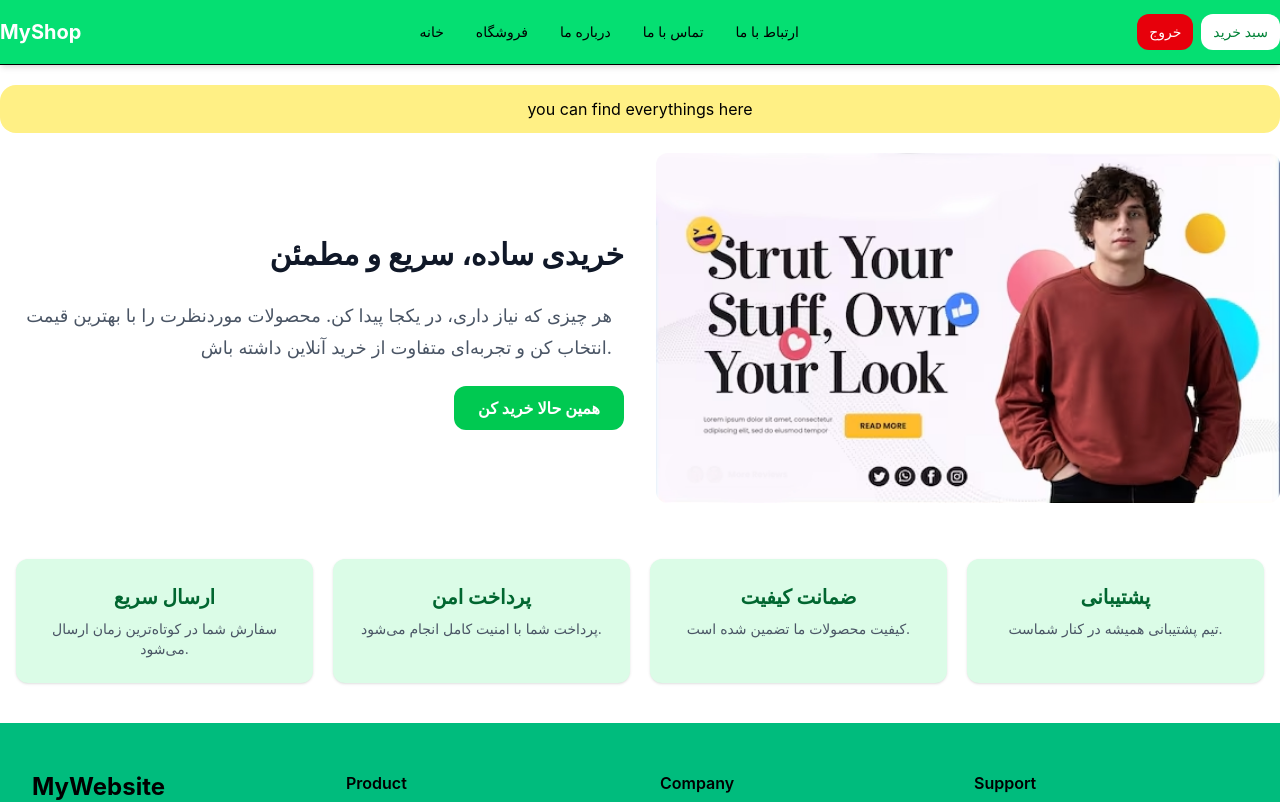
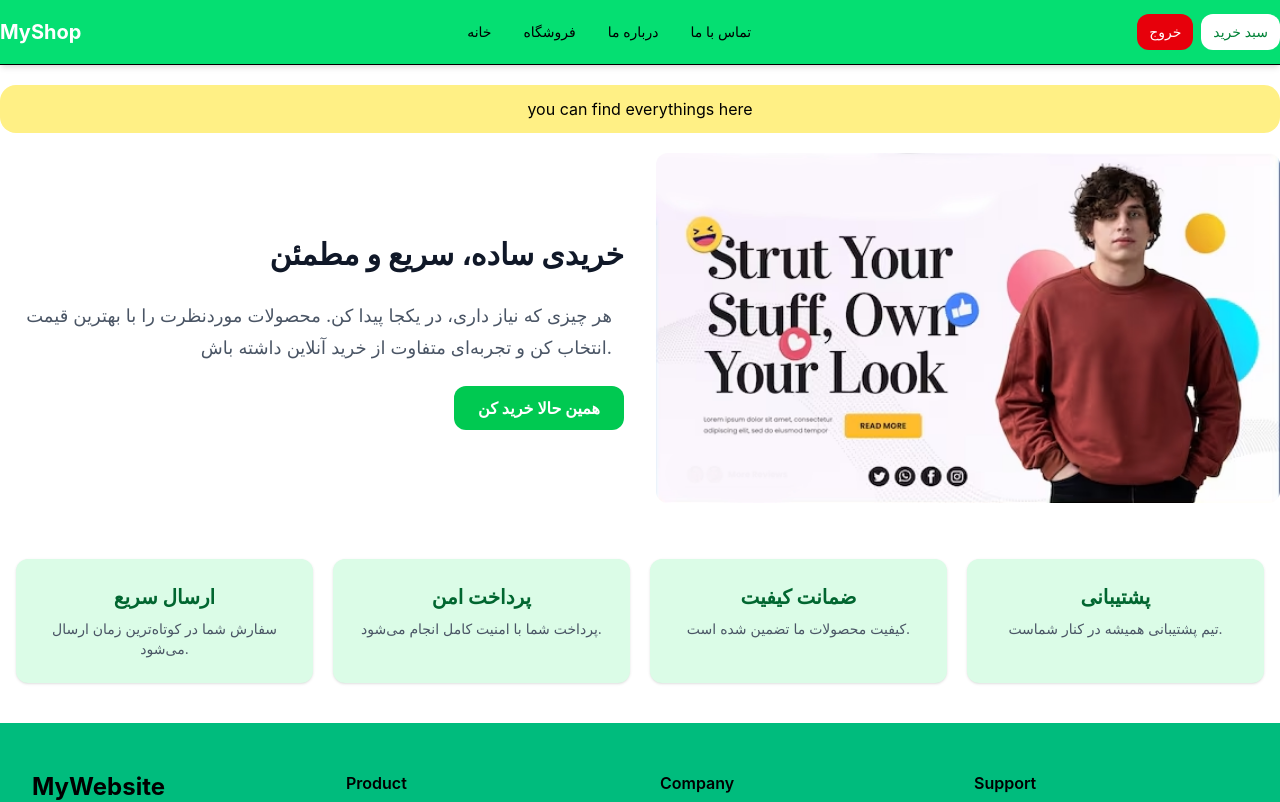
Before and after one commit to ANB-05/Shop_2, a React (Vite) app: page / in a window 1280 px wide. Shown: the top 802 px of the page. Built offline with nearby package versions, Linux system fonts and the light colour scheme.

Commit message:
style: update navbar

```diff
--- a/src/components/navbar/Navbar.tsx
+++ b/src/components/navbar/Navbar.tsx
@@ -57,15 +57,6 @@ function Navbar() {
                                 تماس با ما
                             </Link>
                         </li>
-
-                        <li>
-                            <Link
-                                to="/communication"
-                                className="rounded-lg px-3 py-2 transition hover:bg-green-500 hover:text-white"
-                            >
-                                ارتباط با ما
-                            </Link>
-                        </li>
                     </ul>
 
                     {/* Actions */}
```
